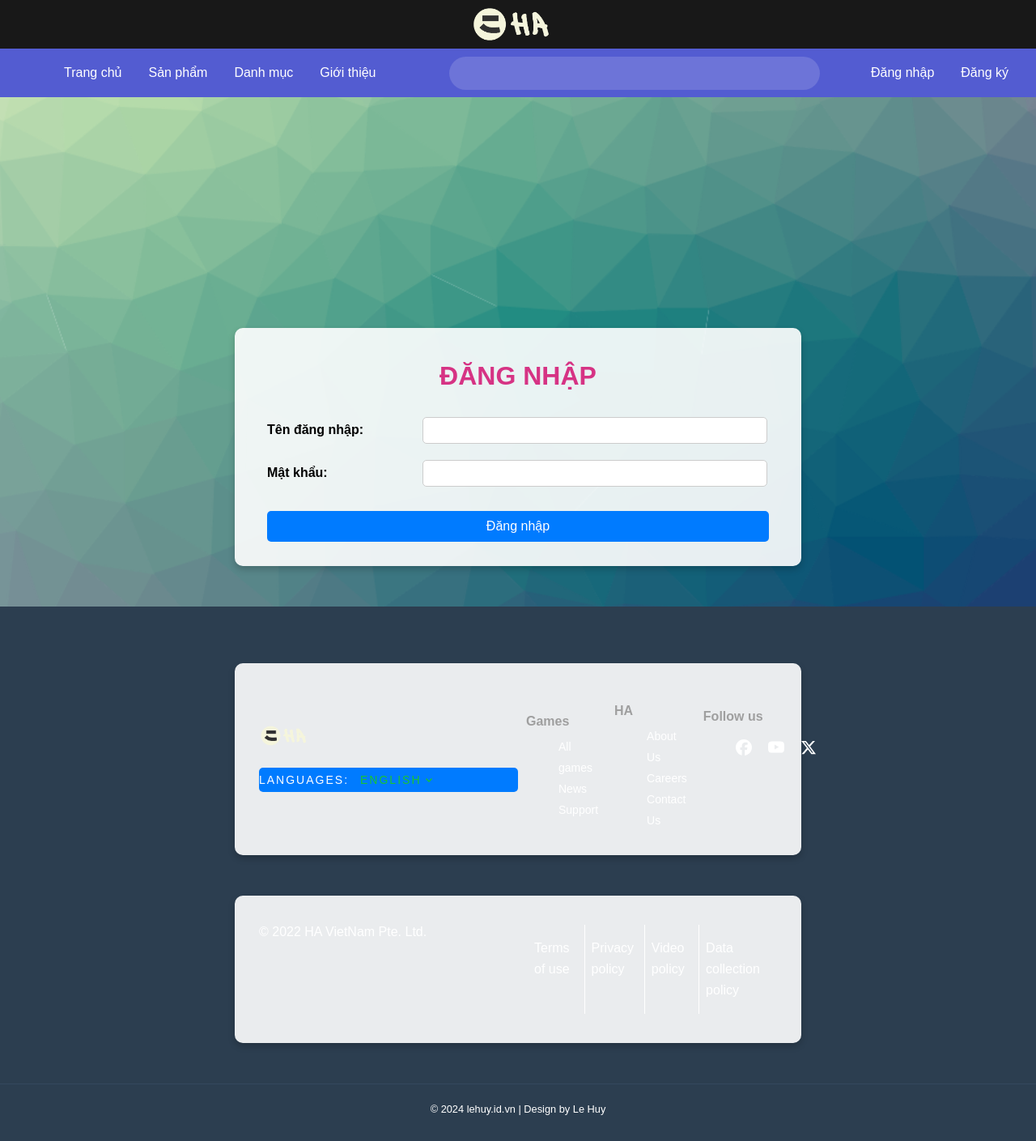
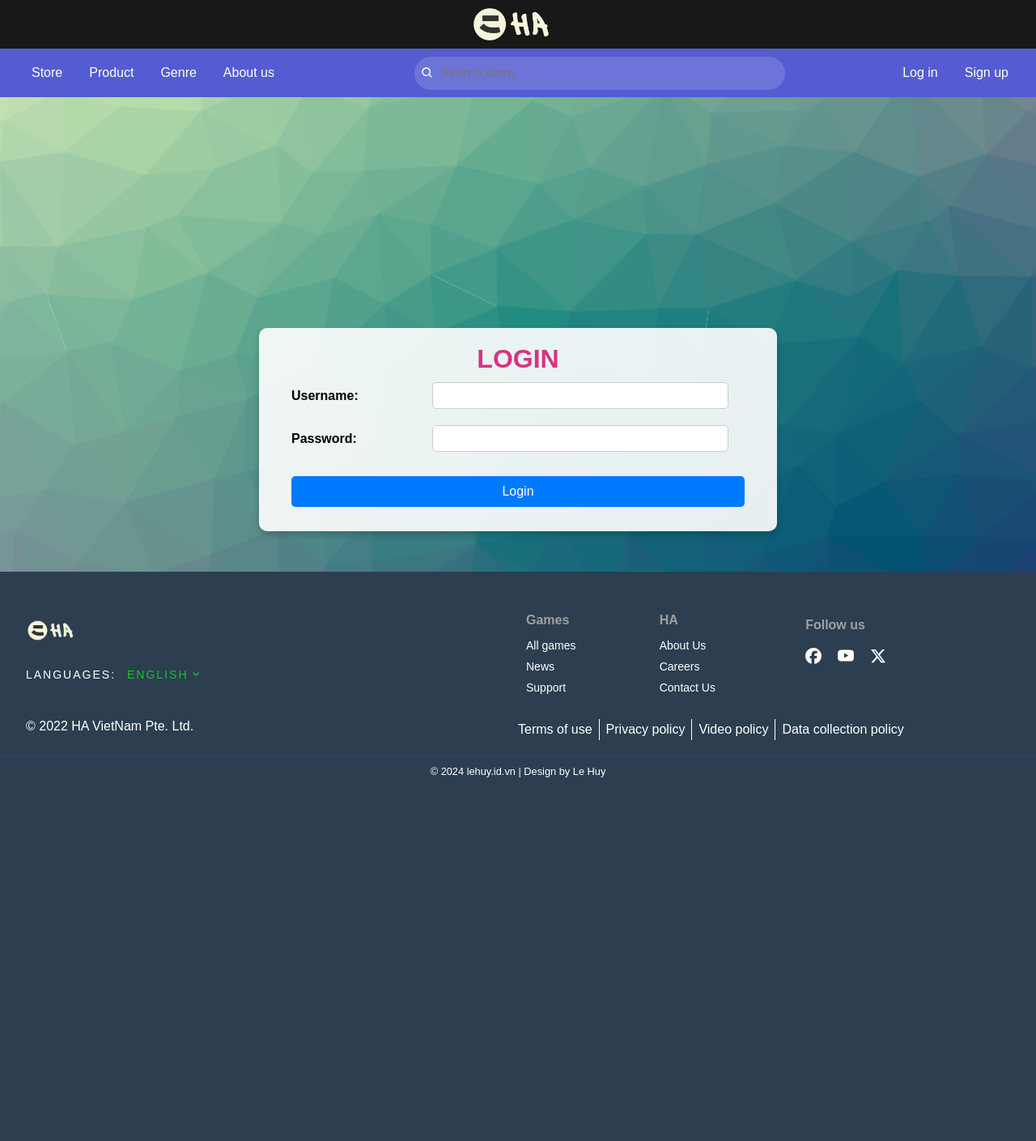
Before and after one commit to huy1235588/KTGK, a PHP site: page /dangnhap.php in a window 1280 px wide. Shown: the whole page at 81% size. After the commit the page ends 960 px from the top, so only its background shows below. Run offline with PHP 8.4, Linux system fonts and the light colour scheme; data that the repository does not hold is empty.

Commit message:
Refactor styles for consistency, update button classes, and localize text in navigation and forms

```diff
--- a/src/css/dangky.css
+++ b/src/css/dangky.css
@@ -1,3 +1,9 @@
+* {
+    box-sizing: border-box;
+    padding: 0;
+    margin: 0;
+}
+
 a,
 ul,
 li {
@@ -57,7 +63,7 @@ input[type="email"] {
 input[type="radio"] {
     margin-right: 5px;
 }
-button {
+.button-submit {
     display: block;
     width: 100%;
     padding: 10px;
@@ -69,7 +75,7 @@ button {
     font-size: 16px;
     cursor: pointer;
 }
-button:hover {
+.button-submit:hover {
     background-color: #0056b3;
 }
 
@@ -91,3 +97,13 @@ input.input-error {
 /* Error */
 .error-login {
 }
+
+.footer .container {
+    display: flex;
+    width: 95%;
+    margin: 0 auto;
+    background-color: transparent;
+    box-shadow: none;
+    padding: 0;
+    border-radius: 0;
+}
--- a/src/dangky.php
+++ b/src/dangky.php
@@ -190,7 +190,7 @@ if ($_SERVER["REQUEST_METHOD"] == "POST") {
                 </tr>
                 <tr>
                     <td colspan="2">
-                        <button type="submit">Đăng ký</button>
+                        <button class="button-submit" type="submit">Đăng ký</button>
                     </td>
                 </tr>
             </table>
--- a/src/dangnhap.php
+++ b/src/dangnhap.php
@@ -51,7 +51,7 @@ if ($_SERVER["REQUEST_METHOD"] == "POST") {
 <head>
     <meta charset="UTF-8">
     <meta name="viewport" content="width=device-width, initial-scale=1.0">
-    <title>Đăng nhập</title>
+    <title>Login</title>
     <link rel="stylesheet" href="css/dangky.css">
     <link rel="icon" type="image/x-icon" href="assets/logo.ico">
 </head>
@@ -69,7 +69,7 @@ if ($_SERVER["REQUEST_METHOD"] == "POST") {
 
     <!-- Content -->
     <main class="container">
-        <h1>ĐĂNG NHẬP</h1>
+        <h1>LOGIN</h1>
         <!-- Hiển thị thông báo lỗi nếu có -->
         <?php if ($error): ?>
             <p class="error-login"><?= htmlspecialchars($error) ?></p>
@@ -77,16 +77,16 @@ if ($_SERVER["REQUEST_METHOD"] == "POST") {
         <form action="dangnhap.php" method="post">
             <table>
                 <tr>
-                    <td class="label">Tên đăng nhập:</td>
+                    <td class="label">Username:</td>
                     <td><input type="text" name="username" required></td>
                 </tr>
                 <tr>
-                    <td class="label">Mật khẩu:</td>
+                    <td class="label">Password:</td>
                     <td><input type="password" name="password" required></td>
                 </tr>
                 <tr>
                     <td colspan="2">
-                        <button type="submit">Đăng nhập</button>
+                        <button class="button-submit" type="submit">Login</button>
                     </td>
                 </tr>
             </table>
--- a/src/nav.php
+++ b/src/nav.php
@@ -11,28 +11,28 @@ $currentUrl = urlencode($_SERVER['REQUEST_URI']);
     <ul class="menu-list">
         <li>
             <a href="trangchu.php">
-                Trang chủ
+                Store
             </a>
         </li>
         <li>
             <a href="trangchu.php">
-                Sản phẩm
+                Product
             </a>
         </li>
         <li>
             <a href="trangchu.php">
-                Danh mục
+                Genre
             </a>
         </li>
         <li class="left-menu">
             <a href="trangchu.php">
-                Giới thiệu
+                About us
             </a>
         </li>
 
         <!-- Search -->
         <li class="search">
-            <form action="timkiem.php" method="get" class="search-form">
+            <form action="search.php" method="get" class="search-form">
                 <svg stroke="currentColor" fill="currentColor" stroke-width="0" viewBox="0 0 24 24" class="searchIcon" height="1em" width="1em" xmlns="http://www.w3.org/2000/svg">
                     <path d="M10 18a7.952 7.952 0 0 0 4.897-1.688l4.396 4.396 1.414-1.414-4.396-4.396A7.952 7.952 0 0 0 18 10c0-4.411-3.589-8-8-8s-8 3.589-8 8 3.589 8 8 8zm0-14c3.309 0 6 2.691 6 6s-2.691 6-6 6-6-2.691-6-6 2.691-6 6-6z"></path>
                 </svg>
@@ -56,35 +56,35 @@ $currentUrl = urlencode($_SERVER['REQUEST_URI']);
             <?php if (isset($_SESSION['role']) && $_SESSION['role'] === 'user'): ?>
                 <li>
                     <a href="cart.php">
-                        Giỏ hàng
+                        Cart
                     </a>
                 </li>
             <?php else: ?>
                 <li>
                     <a href="">
-                        Quản trị website
+                        Website management
                     </a>
                 </li>
 
             <?php endif; ?>
             <li>
                 <p class="username">
-                    Xin chào
+                    Hello
                     <?= htmlspecialchars($_SESSION['username']) ?>
                 </p>
                 <a href="dangxuat.php?redirect=<?= $currentUrl ?>">
-                    đăng xuất
+                    Log out
                 </a>
             </li>
         <?php else: ?>
             <li>
                 <a href="dangnhap.php?redirect=<?= $currentUrl ?>">
-                    Đăng nhập
+                    Log in
                 </a>
             </li>
             <li>
                 <a href="dangky.php">
-                    Đăng ký
+                    Sign up
                 </a>
             </li>
         <?php endif; ?>
```
Also changed, not shown: src/search.php (added).
